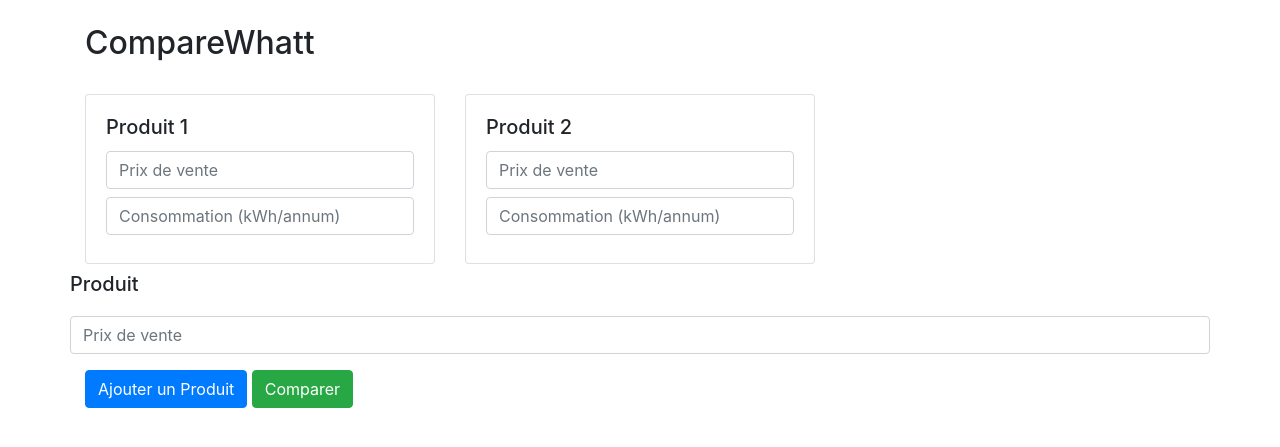
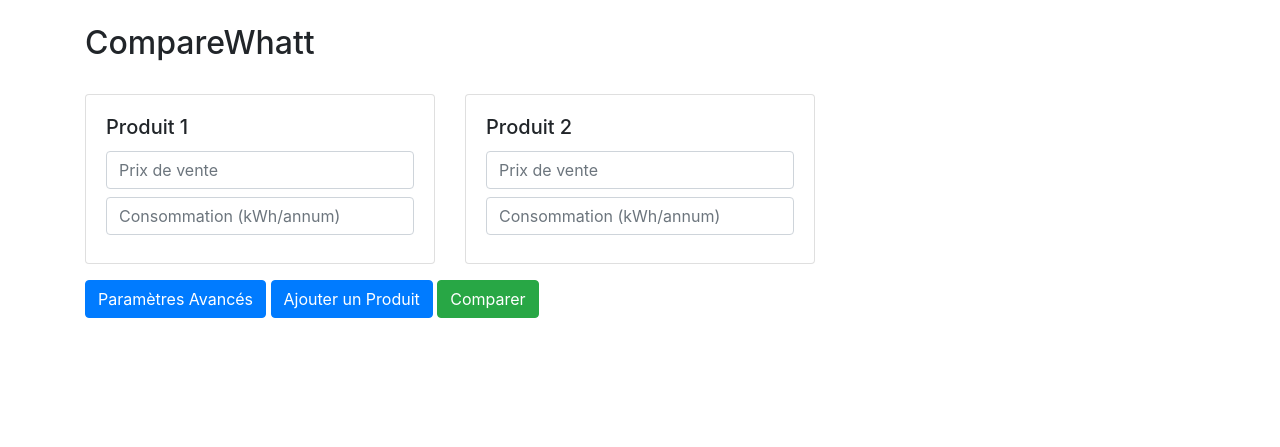
Before and after one commit to EquinetPaul/CompareWhatt, a Flask app: template templates/index.html in a window 1280 px wide. Shown: the top 447 px of the page. Run offline with Flask 3, Linux system fonts and the light colour scheme; the template is opened without the code that fills it, so the values that code supplies are empty; some libraries are stand-ins or nearby versions.

Commit message:
Add files via upload

```diff
--- a/app.py
+++ b/app.py
@@ -5,6 +5,10 @@ from datetime import timedelta
 import json
 import plotly
 import plotly.graph_objs as go
+
+# https://www.electrodepot.fr/refrigerateur-2-portes-high-one-2d-206-f-w742c-206l-blanc.html
+# https://www.electrodepot.fr/refrigerateur-combine-valberg-cs-311-d-x625c.html
+# https://www.electrodepot.fr/refrigerateur-combine-daewoo-ckm0379cana0.html
 
 app = Flask(__name__)
 
@@ -38,7 +42,6 @@ def transform_projection(df: pd.DataFrame):
         product_data = {
             'label': f'Produit {product_id}',
             'data': group[['Date', 'Total_Price']].to_dict('records'),
-            # Ajoutez d'autres options de style si nécessaire
         }
         data.append(product_data)
 
@@ -78,6 +81,7 @@ def index():
     products_data = []
     if request.method == 'POST':
         electricity_price = request.form.get("electricity_price")
+        theorical_evolution = request.form.get("theorical_evolution")
         for i in range(1, 6):
             product_price = request.form.get(f'productPrice{i}')
             product_consumption = request.form.get(f'productConsumption{i}')
@@ -96,9 +100,9 @@ def index():
         projection_to_template = transform_projection_plotly(projection_df)
 
 
-        return render_template('index.html', products=products_data, electricity_price=electricity_price,  chart_data=projection_to_template)
+        return render_template('index.html', products=products_data, electricity_price=electricity_price, theorical_evolution=theorical_evolution, chart_data=projection_to_template)
 
-    return render_template('index.html', products=products_data,electricity_price=electricity_price)
+    return render_template('index.html', products=products_data, electricity_price=0.16, theorical_evolution=0.008236)
 
 if __name__ == '__main__':
     app.run(debug=True)
--- a/templates/index.html
+++ b/templates/index.html
@@ -29,10 +29,23 @@
                     </div>
                 {% endfor %}
             </div>
-            <div id="productContainer" class="row">
-                <h5 class="card-title">Produit {{ product.id }}</h5>
-                <input type="text" class="form-control my-2" name="electricity_price" placeholder="Prix de vente" value="{{ electricity_price }}">
+            <!-- Bouton pour activer le toggle -->
+            <button class="btn btn-primary" type="button" data-bs-toggle="collapse" data-bs-target="#advancedSettings" aria-expanded="false" aria-controls="advancedSettings">
+                Paramètres Avancés
+            </button>
+
+            <!-- Contenu du toggle -->
+            <div class="collapse" id="advancedSettings">
+                <div class="row">
+                    <h5 class="card-title">Prix électricité (€/kWh)</h5>
+                    <input type="text" class="form-control my-2" name="electricity_price" placeholder="Prix électricité" value="{{ electricity_price }}">
+                </div>
+                <div class="row">
+                    <h5 class="card-title">Evolution théorique du prix de l'électricité (€/an/kWh)</h5>
+                    <input type="text" class="form-control my-2" name="theorical_evolution" placeholder="Evolution théorique" value="{{ theorical_evolution }}">
+                </div>
             </div>
+
 
             <button type="button" class="btn btn-primary my-2" id="addProduct">Ajouter un Produit</button>
             <button type="submit" class="btn btn-success my-2">Comparer</button>
@@ -83,7 +96,6 @@
         document.addEventListener('DOMContentLoaded', function () {
             var productContainer = document.getElementById('productContainer');
             if (productContainer.children.length === 0) {
-                // Initialiser avec deux produits non-supprimables si aucun produit n'est présent
                 addProduct(false);
                 addProduct(false);
             }
@@ -95,6 +107,9 @@
         Plotly.newPlot('plotly-chart', chartData.data, chartData.layout);
     });
 </script>
+<!-- Bootstrap JS Bundle (inclut Popper) -->
+<script src="https://cdn.jsdelivr.net/npm/bootstrap@5.1.3/dist/js/bootstrap.bundle.min.js"></script>
+
 </body>
 
 </html>
```
